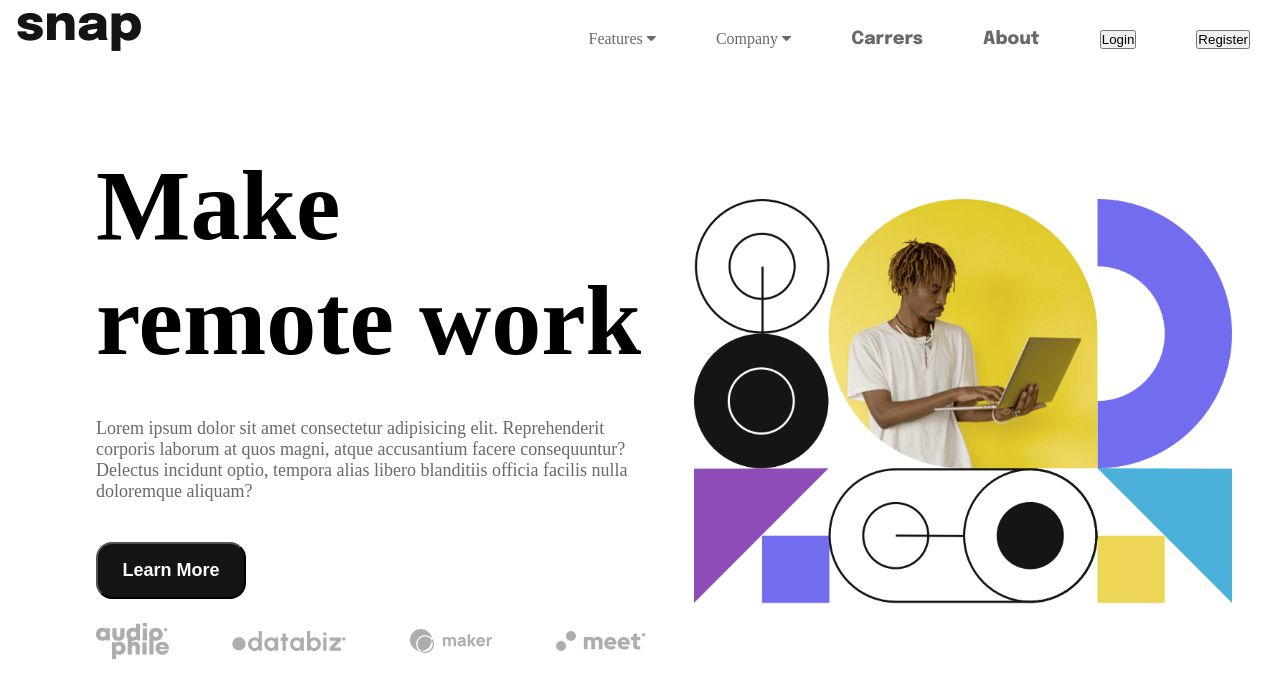
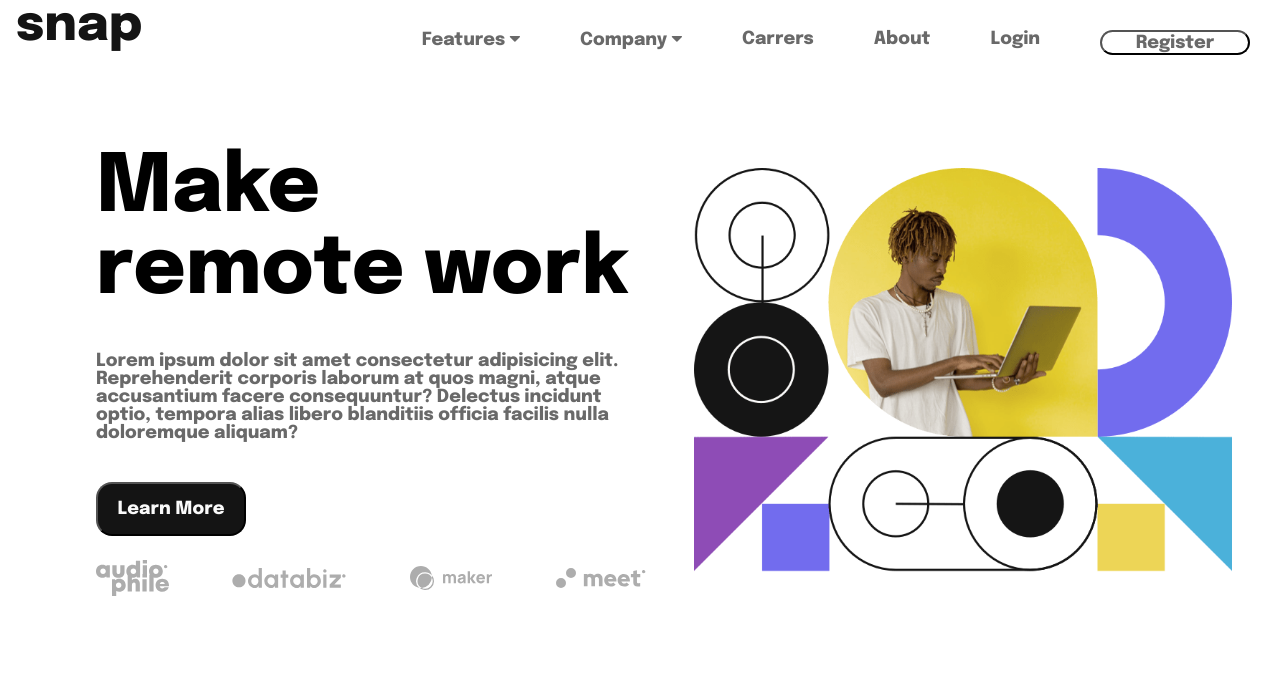
Before and after one commit to yacdanyCR/CHALLENGE-1, a plain HTML site: page index.html in a window 1280 px wide. Drawn offline with Linux system fonts and the light colour scheme.

Commit message:
Creating desktop structure

```diff
--- a/css/Banner/style.css
+++ b/css/Banner/style.css
@@ -20,7 +20,7 @@
     margin-top: 2.5rem;
   }
   .banner__Information--Section > h1 {
-    font-size: 100px;
+    font-size: 80px;
   }
   .information__Client {
     display: flex;
--- a/css/navBar/style.css
+++ b/css/navBar/style.css
@@ -2,6 +2,22 @@
 .header {
   top: 0;
   width: 100%;
+}
+
+.nav__Login--Button {
+  border: none;
+  background-color: transparent;
+  font-size: 18px;
+  color: var(--grey);
+}
+
+.nav__Register--Button {
+  width: 150px;
+  border-radius: 1rem;
+  background-color: transparent;
+  height: 25px;
+  font-size: 18px;
+  color: var(--grey);
 }
 
 /* Logo */
--- a/css/style.css
+++ b/css/style.css
@@ -1,22 +1,25 @@
- @import url('https://fonts.googleapis.com/css2?family=Epilogue:wght@800&display=swap');
+@import url("https://fonts.googleapis.com/css2?family=Epilogue:wght@800&display=swap");
 
-*{
+* {
   padding: 0;
   margin: 0;
   box-sizing: border-box;
+  font-family: "Epilogue", sans-serif;
+}
+p {
+  font-size: 18px;
 }
 
-ul{
+ul {
   list-style: none;
 }
 
-a{
+a {
   text-decoration: none;
-    font-family: 'Epilogue', sans-serif;
   font-size: 18px;
 }
 
-:root{
+:root {
   --white: hsl(0, 0%, 98%);
   --black: hsl(0, 0%, 8%);
   --grey: hsl(0, 0%, 41%);
```
Lines whose indentation alone changed are shown as unchanged.
